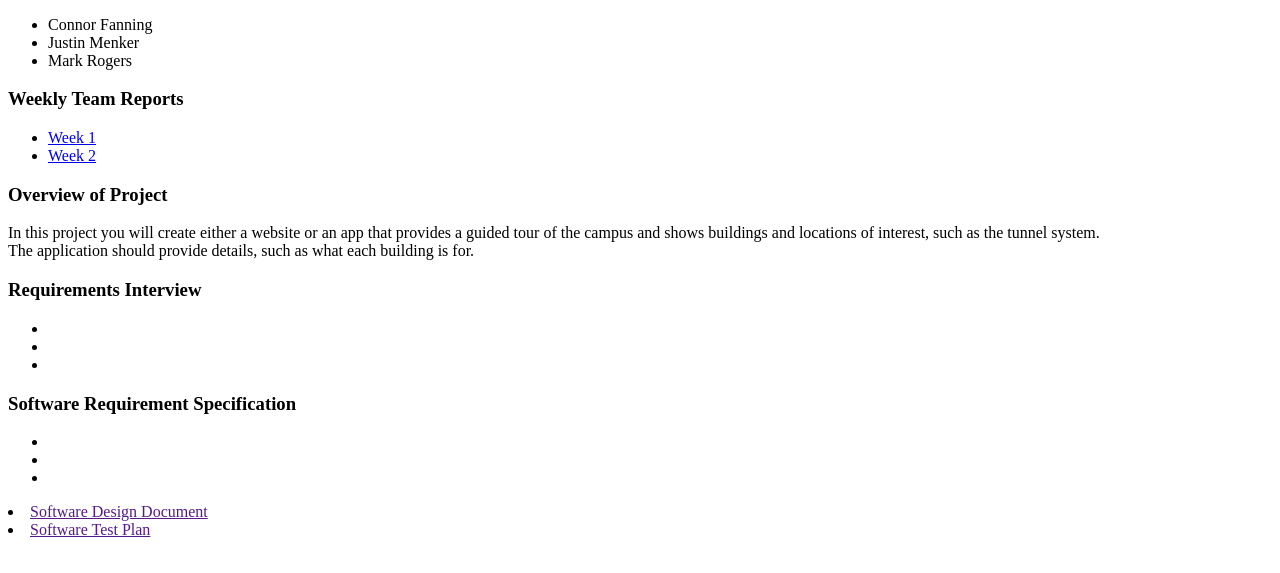
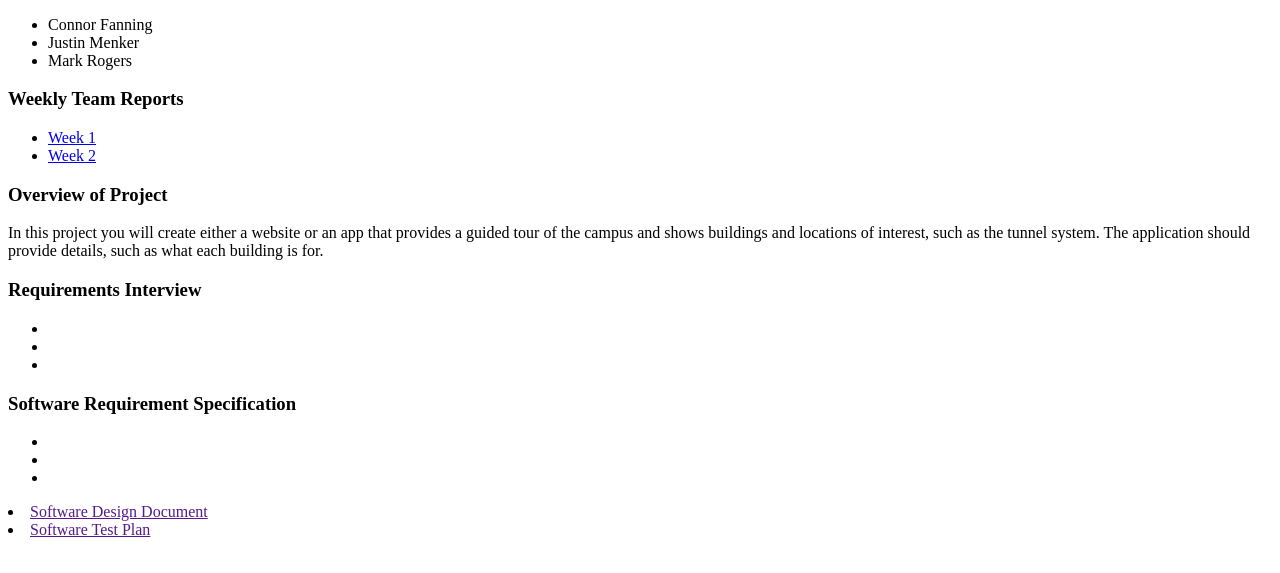
Before and after one commit to MarkRogers009/Intro-to-Software-EGR-Project-Team-Website, a plain HTML site: page index.html in a window 1280 px wide. Shown: the part 105-678 px from the top of the page. Drawn offline with Linux system fonts and the light colour scheme.

Commit message:
Update index.html

```diff
--- a/index.html
+++ b/index.html
@@ -18,7 +18,11 @@
         <li><a href="https://markrogers009.github.io/TeamWeeklyReport Week 2.pdf">Week 2</a></li>
     </ul>
     <h3>Overview of Project</h3>
-    <p>In this project you will create either a website or an app that provides a guided tour of the campus and shows buildings and locations of interest, such as the tunnel system.<br>The application should provide details, such as what each building is for.</p>
+    <div class="block-paragraph">
+    In this project you will create either a website or an app that provides a
+    guided tour of the campus and shows buildings and locations of interest,
+    such as the tunnel system. The application should provide details, such as what each building is for.
+    </div>
     <h3>Requirements Interview</h3>
     <ul>
         <li></li>
```
